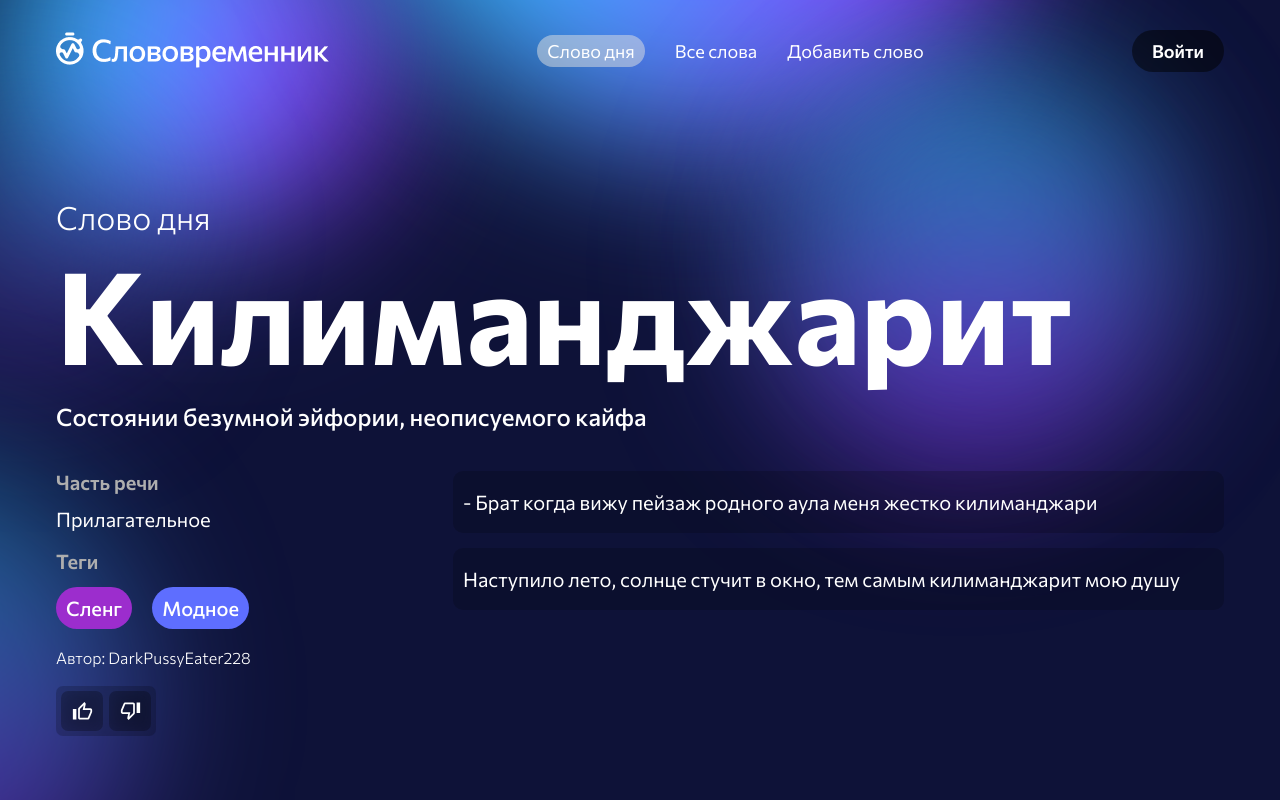
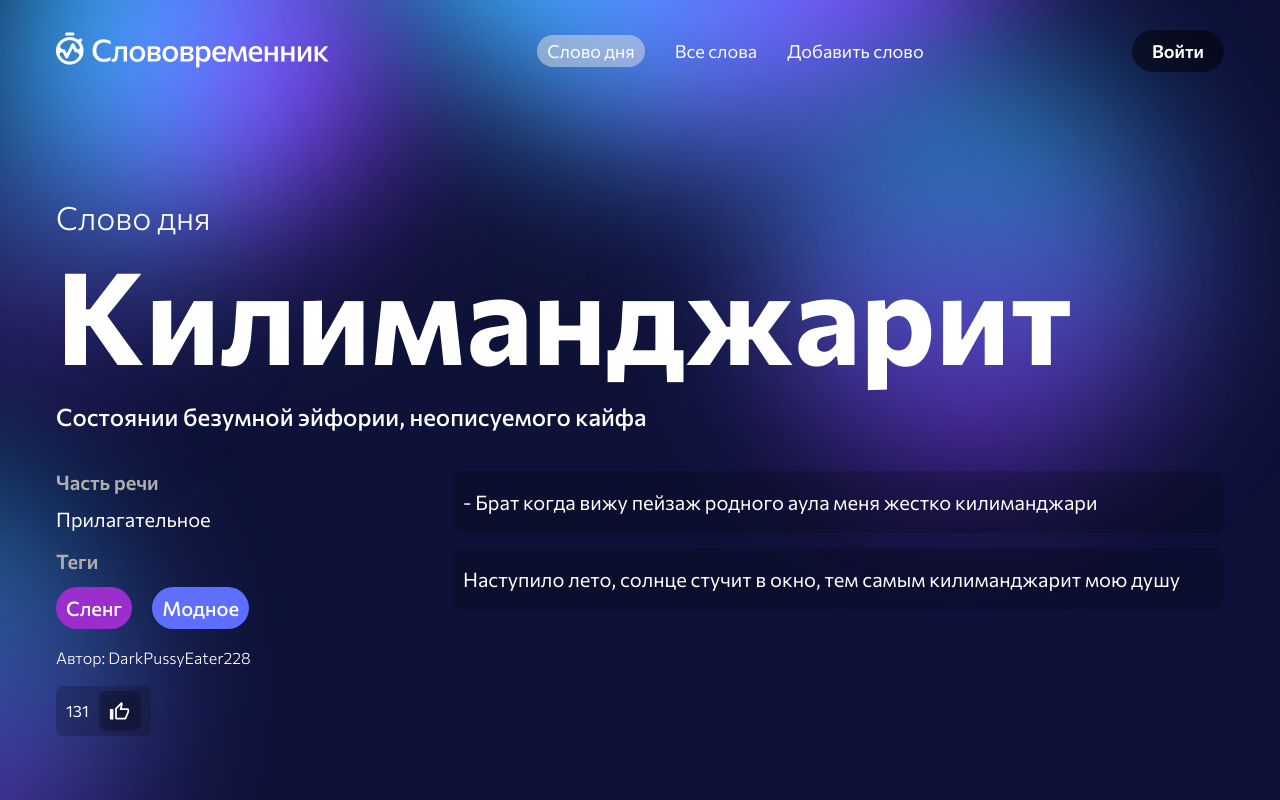
Before and after one commit to StKir/slovovremennik, a Next.js app: page /day-word in a window 1280 px wide. Shown: the top 800 px of the page. Built offline with nearby package versions, Linux system fonts and the light colour scheme.

Commit message:
fix: :zap: Измен Слово Дня раздел лайка

```diff
--- a/src/components/screens/dayWord/DayWord.tsx
+++ b/src/components/screens/dayWord/DayWord.tsx
@@ -17,6 +17,11 @@ interface IDemo {
   loading: boolean;
 }
 const RenderContentDayWord: React.FC<{ data: IWord }> = ({ data }) => {
+  const [like, setLike] = useState(false);
+
+  const addLike = () => {
+    setLike(true);
+  };
   return (
     <>
       <h2 className={styles.main_title}>{data.word}</h2>
@@ -42,13 +47,12 @@ const RenderContentDayWord: React.FC<{ data: IWord }> = ({ data }) => {
           <h4 className={styles.info_author}>Автор: {data.author}</h4>
 
           <div className={styles.likes_func}>
-            <div className={clsx(styles.btn_action, styles.like)}>
+            <div className={styles.like_count}>{data.likes}</div>
+            <div
+              className={clsx(styles.btn_action, styles.like, like ? styles.active : '')}
+              onClick={addLike}>
               <Image src={Like} alt="like" />
             </div>
-            <div className={clsx(styles.btn_action, styles.dislike)}>
-              <Image src={DisLike} alt="dislike" />
-            </div>
-            <div className={styles.disable}></div>
           </div>
         </div>
 
--- a/src/components/screens/dayWord/constant.ts
+++ b/src/components/screens/dayWord/constant.ts
@@ -10,4 +10,5 @@ export const dayWord: IWord = {
     '- Брат когда вижу пейзаж родного аула меня жестко килиманджари',
     'Наступило лето, солнце стучит в окно, тем самым килиманджарит мою душу',
   ],
+  likes: 131,
 };
--- a/src/components/screens/dayWord/dayWord.module.scss
+++ b/src/components/screens/dayWord/dayWord.module.scss
@@ -85,14 +85,21 @@
         display: flex;
         width: fit-content;
         justify-items: center;
-        padding: 5px;
+        align-items: center;
+        gap: 0px 10px;
+        padding: 5px 10px;
 
         background: rgba(0, 0, 0, 0.19);
         backdrop-filter: blur(7.5px);
         border-radius: 7px;
 
-        .like {
-          margin-right: 6px;
+        .like_count {
+          font-size: 16px;
+          font-weight: 400;
+          line-height: 18px;
+          letter-spacing: 0em;
+          text-align: left;
+          color: #fff;
         }
 
         .btn_action {
@@ -104,6 +111,18 @@
           background: rgba(0, 0, 0, 0.19);
           backdrop-filter: blur(7.5px);
           border-radius: 7px;
+          &.active {
+            background: #9e22ff;
+            transition: 0.4s ease all;
+          }
+          &:hover {
+            background: #9e22ff;
+            transition: 0.4s ease all;
+          }
+          &:active {
+            background: #9e22ff;
+            transition: 0.4s ease all;
+          }
         }
       }
     }
--- a/src/interfaces/api.interface.ts
+++ b/src/interfaces/api.interface.ts
@@ -5,4 +5,5 @@ export interface IWord {
   tegs: Array<string>;
   example: Array<string>;
   author: string;
+  likes: string | number;
 }
```
